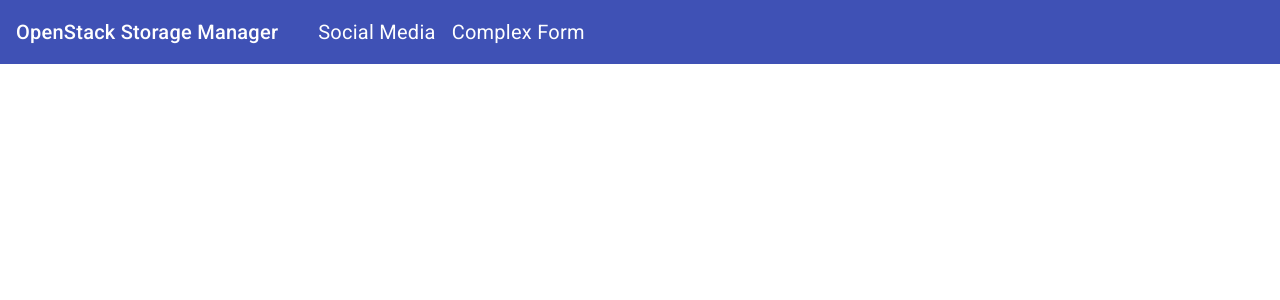
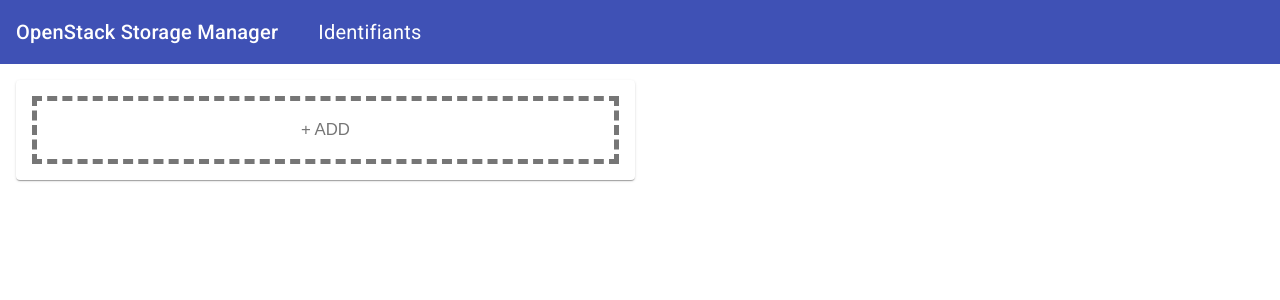
Before and after one commit to Gwe2B/openstack-storage-manager, an Angular app: page / in a window 1280 px wide. Shown: the top 300 px of the page. Built offline with nearby package versions, Linux system fonts and the light colour scheme.

Commit message:
Adding the UI
Adding the UI to list, select, suppress and add the openstack
identifiers.

```diff
--- a/src/app/app-routing.module.ts
+++ b/src/app/app-routing.module.ts
@@ -1,7 +1,12 @@
 import { NgModule } from '@angular/core';
 import { RouterModule, Routes } from '@angular/router';
+import { HomeComponent } from './core/pages/home/home.component';
+import { AddIdentifierFormComponent } from './core/pages/add-identifier-form/add-identifier-form.component';
 
-const routes: Routes = [];
+const routes: Routes = [
+  //{ path: 'addIdt', component: AddIdentifierFormComponent },
+  { path: '', component: HomeComponent }
+];
 
 @NgModule({
   imports: [RouterModule.forRoot(routes)],
--- a/src/app/core/components/header/header.component.html
+++ b/src/app/core/components/header/header.component.html
@@ -1,7 +1,6 @@
 <mat-toolbar color="primary">
     <span>OpenStack Storage Manager</span>
     <ul>
-        <li><a routerLink="/social-media">Social Media</a></li>
-        <li><a routerLink="/complex-form">Complex Form</a></li>
+        <li><a routerLink="/">Identifiants</a></li>
     </ul>
 </mat-toolbar>
--- a/src/app/core/core.module.ts
+++ b/src/app/core/core.module.ts
@@ -5,12 +5,16 @@
 import { SharedModule } from '../shared/shared.module';
 import { RouterModule } from '@angular/router';
 import { HttpClientModule } from '@angular/common/http';
+import { HomeComponent } from './pages/home/home.component';
+import { AddIdentifierFormComponent } from './pages/add-identifier-form/add-identifier-form.component';
 
 
 
 @NgModule({
   declarations: [
-    HeaderComponent
+    HeaderComponent,
+    HomeComponent,
+    AddIdentifierFormComponent
   ],
   imports: [
     BrowserAnimationsModule,
--- /dev/null
+++ b/src/app/core/pages/add-identifier-form/add-identifier-form.component.html
@@ -0,0 +1,33 @@
+<h2 mat-dialog-title>Nouvel identifiant</h2>
+
+<form mat-dialog-content [formGroup]="identifierForm">
+  <mat-form-field appearance="fill">
+    <mat-label>Nom</mat-label>
+    <input matInput formControlName="name" />
+  </mat-form-field>
+  <mat-form-field appearance="fill">
+    <mat-label>Projet</mat-label>
+    <input type="text" matInput formControlName="project" />
+  </mat-form-field>
+  <mat-form-field appearance="fill">
+    <mat-label>Nom d'utilisateur</mat-label>
+    <input type="text" matInput formControlName="username" />
+  </mat-form-field>
+  <mat-form-field appearance="fill">
+    <mat-label>Mot de passe</mat-label>
+    <input type="password" matInput formControlName="password" />
+  </mat-form-field>
+</form>
+<div mat-dialog-actions>
+  <button mat-raised-button color="secondary" (click)="onCancel()">
+    Annuler
+  </button>
+  <button
+    mat-raised-button
+    color="primary"
+    [mat-dialog-close]="identifierForm.value"
+    [disabled]="identifierForm.invalid"
+  >
+    Enregistrer
+  </button>
+</div>
--- /dev/null
+++ b/src/app/core/pages/add-identifier-form/add-identifier-form.component.scss
@@ -0,0 +1,9 @@
+form {
+  display: flex;
+  flex-direction: column;
+}
+
+div[mat-dialog-actions] {
+  display: flex;
+  justify-content: flex-end;
+}
--- /dev/null
+++ b/src/app/core/pages/add-identifier-form/add-identifier-form.component.ts
@@ -0,0 +1,29 @@
+import { Component, OnInit } from '@angular/core';
+import { FormBuilder, FormGroup, Validators } from '@angular/forms';
+import { MatDialogRef } from '@angular/material/dialog';
+
+@Component({
+  templateUrl: './add-identifier-form.component.html',
+  styleUrls: ['./add-identifier-form.component.scss'],
+})
+export class AddIdentifierFormComponent implements OnInit {
+  identifierForm!: FormGroup;
+
+  constructor(
+    public dialogRef: MatDialogRef<AddIdentifierFormComponent>,
+    private formBuilder: FormBuilder
+  ) {}
+
+  ngOnInit(): void {
+    this.identifierForm = this.formBuilder.group({
+      name: [null, [Validators.required]],
+      username: [null, [Validators.required]],
+      project: [null, [Validators.required]],
+      password: [null, [Validators.required]],
+    });
+  }
+
+  onCancel() {
+    this.dialogRef.close();
+  }
+}
--- /dev/null
+++ b/src/app/core/pages/home/home.component.html
@@ -0,0 +1,32 @@
+<div class="grid-container">
+  <mat-card *ngFor="let identity of openstackIdentities$ | async">
+    <mat-card-header>
+      <mat-card-title>{{ identity.name }}</mat-card-title>
+      <mat-card-subtitle>{{ identity.id }}</mat-card-subtitle>
+    </mat-card-header>
+    <mat-card-actions>
+      <button
+        mat-raised-button
+        color="warn"
+        (click)="onSuppressIdentityClick(identity)"
+      >
+        supprimer
+      </button>
+      <button
+        mat-raised-button
+        color="primary"
+        (click)="onUseIdentityClick(identity)"
+      >
+        connexion
+      </button>
+    </mat-card-actions>
+  </mat-card>
+
+  <mat-card>
+    <mat-card-content>
+      <button class="dashed-button" (click)="onAddIdentityClick()">
+        + ADD
+      </button>
+    </mat-card-content>
+  </mat-card>
+</div>
--- /dev/null
+++ b/src/app/core/pages/home/home.component.scss
@@ -0,0 +1,38 @@
+mat-card-actions {
+  display: flex;
+  justify-content: flex-end;
+  gap: 16px;
+}
+
+button {
+  text-transform: uppercase;
+}
+
+mat-card-content {
+  height: 100%;
+}
+
+.dashed-button {
+  width: 100%;
+  height: 100%;
+  font-size: larger;
+  text-transform: uppercase;
+  border: thick dashed #767676;
+  color: #767676;
+  background: transparent;
+  outline: none;
+
+  &:hover {
+    background: #ccc;
+  }
+}
+
+.grid-container {
+  margin: 16px;
+
+  display: grid;
+  grid-template-columns: repeat(2, 1fr);
+  grid-auto-columns: minmax(100px, auto);
+  grid-auto-rows: minmax(100px, auto);
+  grid-gap: 10px;
+}
--- /dev/null
+++ b/src/app/core/pages/home/home.component.ts
@@ -0,0 +1,50 @@
+import { Component, OnInit } from '@angular/core';
+import { OpenstackService } from 'src/app/shared/services/openstack.service';
+import { OpenstackIdentifier } from '../../models/openstack-identifier';
+import { Observable } from 'rxjs';
+import { MatDialog } from '@angular/material/dialog';
+import { AddIdentifierFormComponent } from '../add-identifier-form/add-identifier-form.component';
+import { v4 as uuid } from 'uuid';
+
+@Component({
+  templateUrl: './home.component.html',
+  styleUrls: ['./home.component.scss'],
+})
+export class HomeComponent implements OnInit {
+  openstackIdentities$!: Observable<OpenstackIdentifier[]>;
+
+  constructor(
+    private openstackService: OpenstackService,
+    private dialog: MatDialog
+  ) {}
+
+  ngOnInit(): void {
+    this.openstackIdentities$ = this.openstackService.getIdentifiers();
+  }
+
+  onAddIdentityClick(): void {
+    this.dialog
+      .open(AddIdentifierFormComponent, {
+        minWidth: '350px',
+        width: '75vw',
+      })
+      .afterClosed()
+      .subscribe((result) => {
+        if (result) {
+          this.openstackService.addIdentifier({
+            id: uuid(),
+            name: result.name,
+            username: result.username,
+            project: result.project,
+            password: result.password,
+          });
+        }
+      });
+  }
+
+  onSuppressIdentityClick(identity: OpenstackIdentifier): void {
+    this.openstackService.removeIdentifier(identity.id);
+  }
+
+  onUseIdentityClick(identity: OpenstackIdentifier): void {}
+}
```
Also changed, not shown: src/app/shared/material.module.ts (+10 -0 lines).
